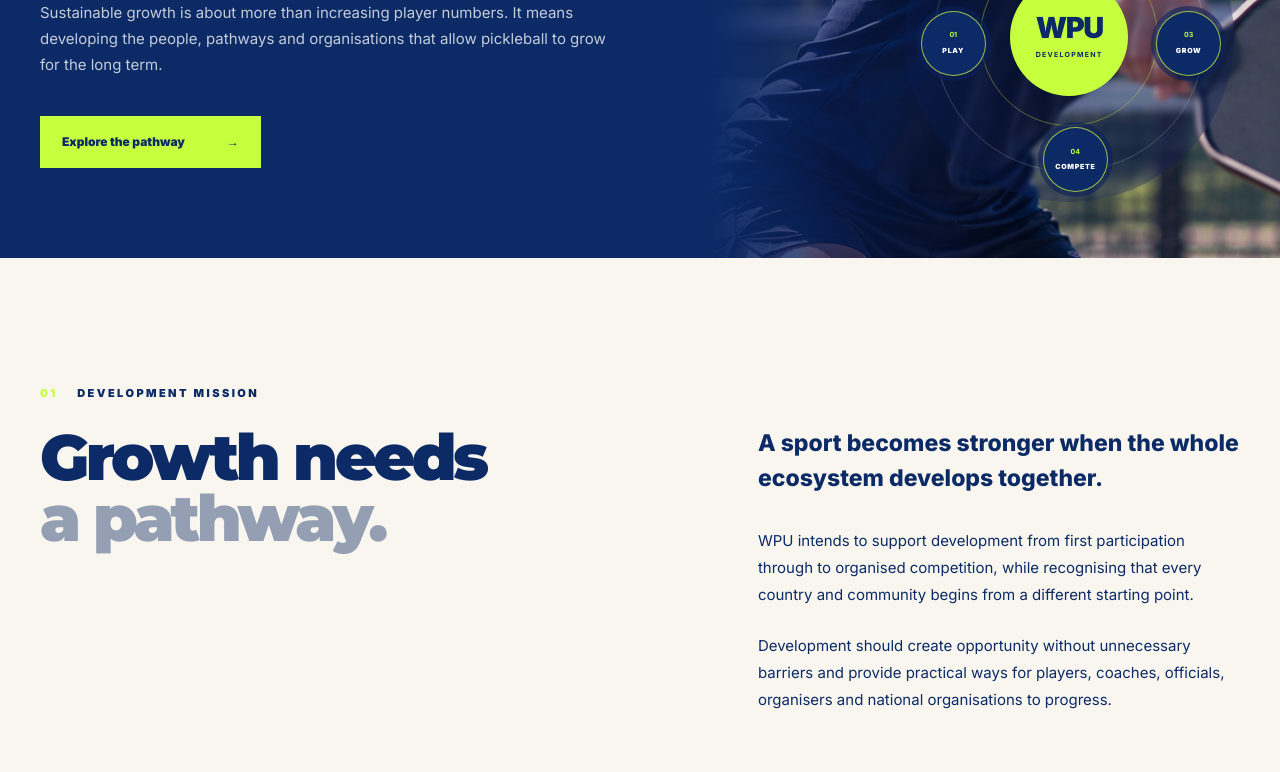
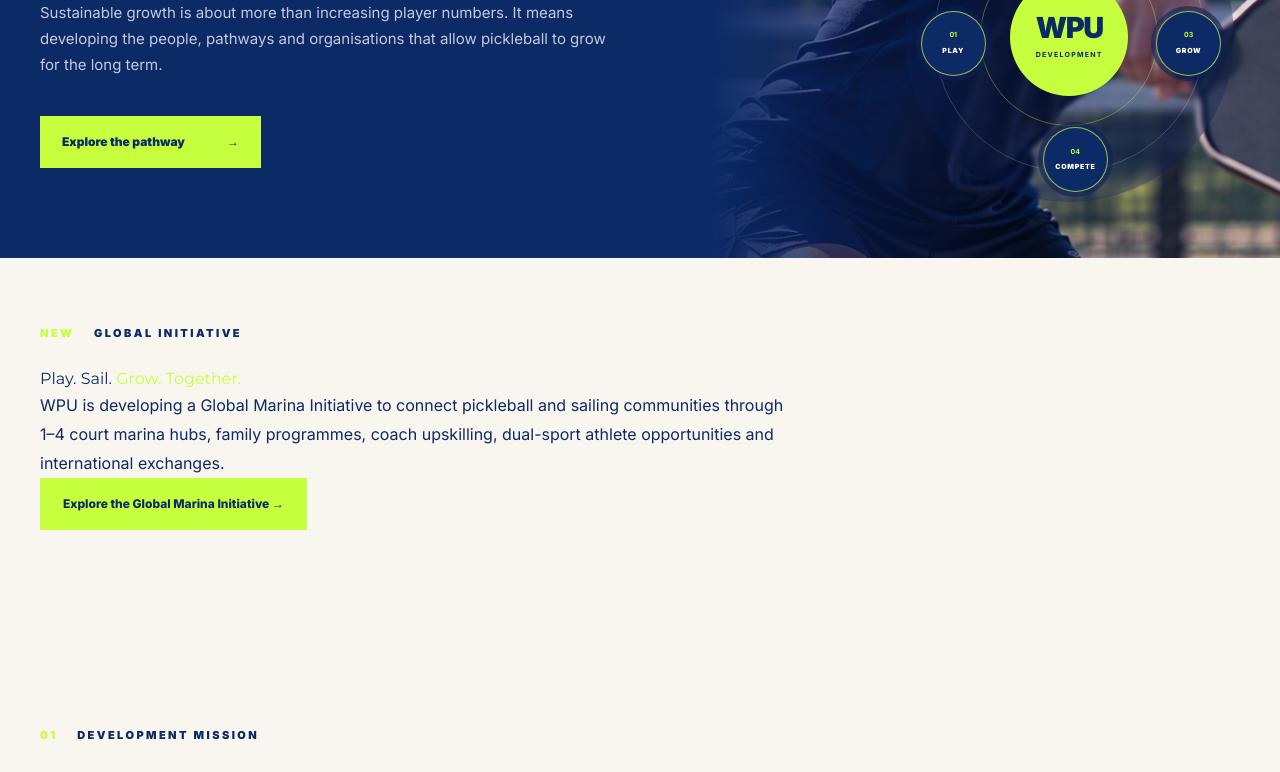
Before and after one commit to mightymaxworks/world-pickleball-union, a Next.js app: page /development in a window 1280 px wide. Shown: the part 541-1313 px from the top of the page. Built offline with nearby package versions, Linux system fonts and the light colour scheme.

Commit message:
Feature Global Marina Initiative on src/app/development/page.tsx

```diff
--- a/src/app/development/page.tsx
+++ b/src/app/development/page.tsx
@@ -158,6 +158,12 @@ export default function DevelopmentPage() {
         </div>
       </section>
 
+      <section className="section-shell" style={{padding:"70px 0"}} aria-label="Global Marina Initiative">
+        <p className="dev-section-label"><b>NEW</b> GLOBAL INITIATIVE</p>
+        <h2>Play. Sail. <em>Grow. Together.</em></h2>
+        <p style={{maxWidth:760,lineHeight:1.8}}>WPU is developing a Global Marina Initiative to connect pickleball and sailing communities through 1–4 court marina hubs, family programmes, coach upskilling, dual-sport athlete opportunities and international exchanges.</p>
+        <Link href="/initiatives/global-marina" className="button-primary">Explore the Global Marina Initiative →</Link>
+      </section>
       <section className="dev-mission">
         <div className="section-shell dev-mission-grid">
           <div>
```
